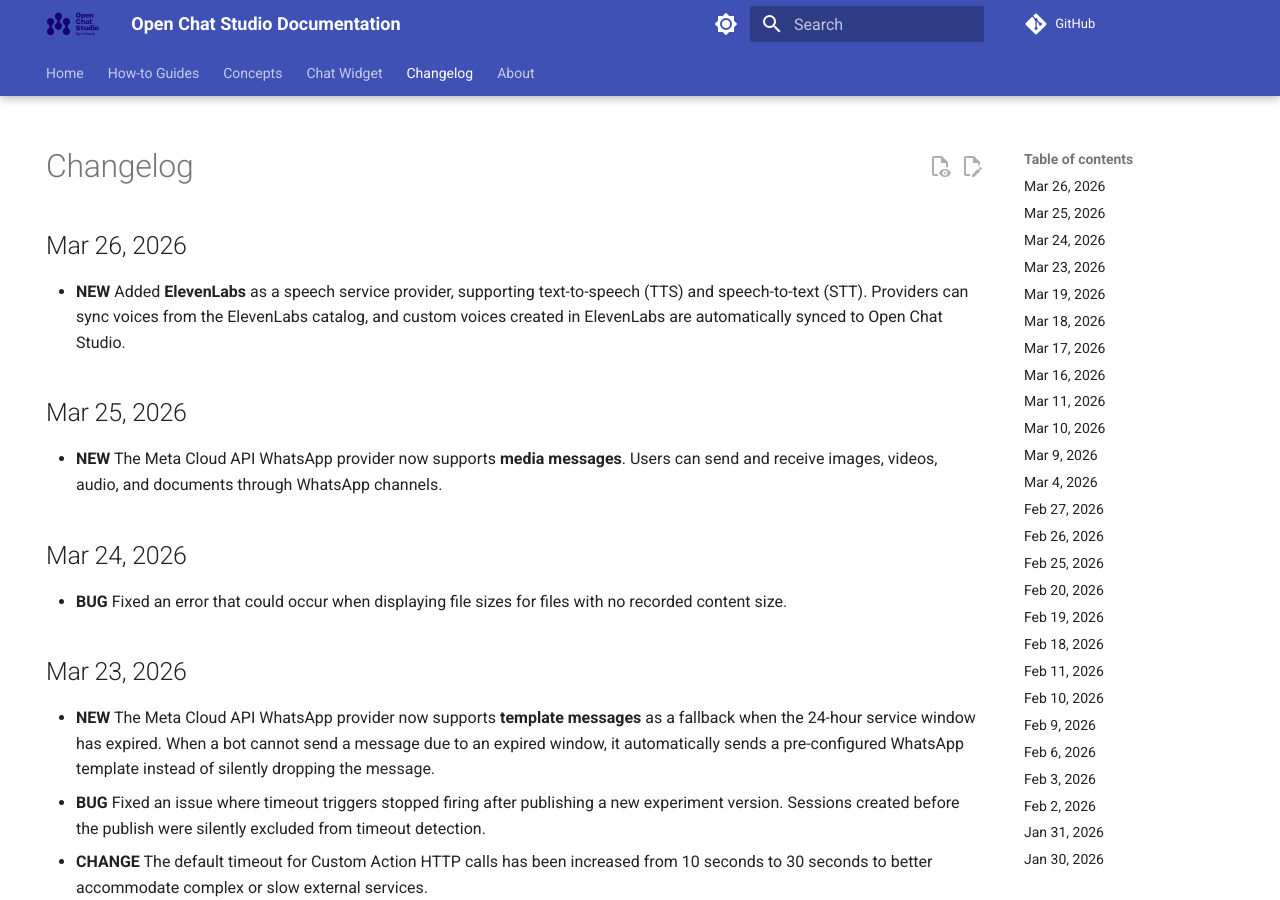
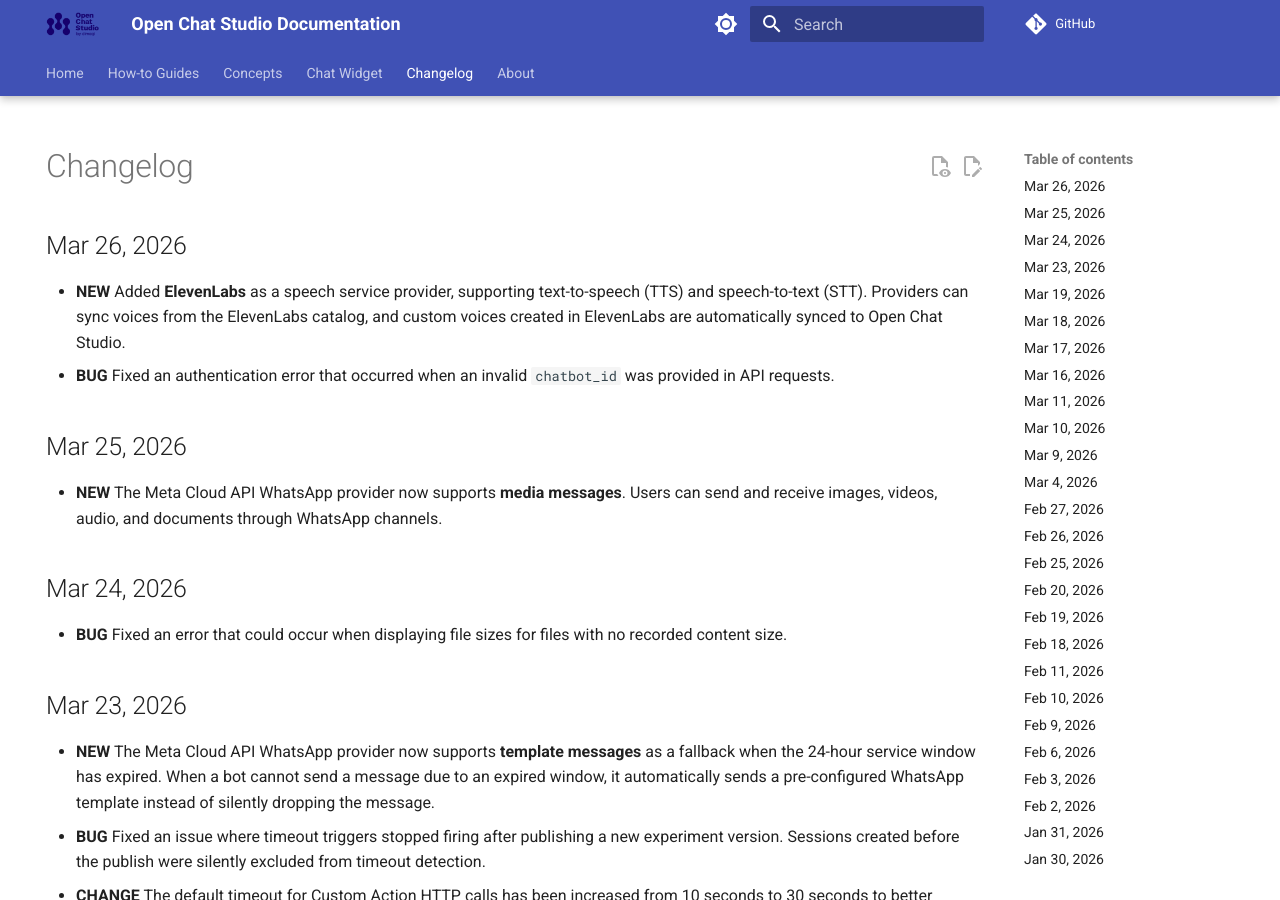
Before and after one commit to dimagi/open-chat-studio-docs, an MkDocs documentation site: the page built from docs/changelog.md, in a window 1280 px wide and 900 px high. Built offline with MkDocs 1.6.1 and Material for MkDocs 9.7.7, drawn with Linux system fonts in a browser that asks for light colours; a script that is not in the unit is left out; comment, search, counter and statistics services are not loaded.

Commit message:
update changelog and docs from OCS PR #3105

```diff
--- a/docs/changelog.md
+++ b/docs/changelog.md
@@ -6,6 +6,7 @@ hide:
 # Changelog
 ## Mar 26, 2026
 * **NEW** Added **ElevenLabs** as a speech service provider, supporting text-to-speech (TTS) and speech-to-text (STT). Providers can sync voices from the ElevenLabs catalog, and custom voices created in ElevenLabs are automatically synced to Open Chat Studio.
+* **BUG** Fixed an authentication error that occurred when an invalid `chatbot_id` was provided in API requests.
 
 ## Mar 25, 2026
 * **NEW** The Meta Cloud API WhatsApp provider now supports **media messages**. Users can send and receive images, videos, audio, and documents through WhatsApp channels.
```
